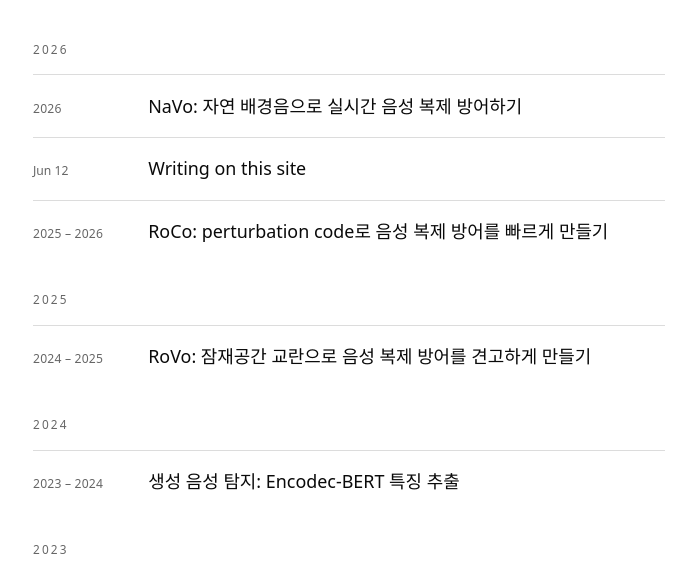
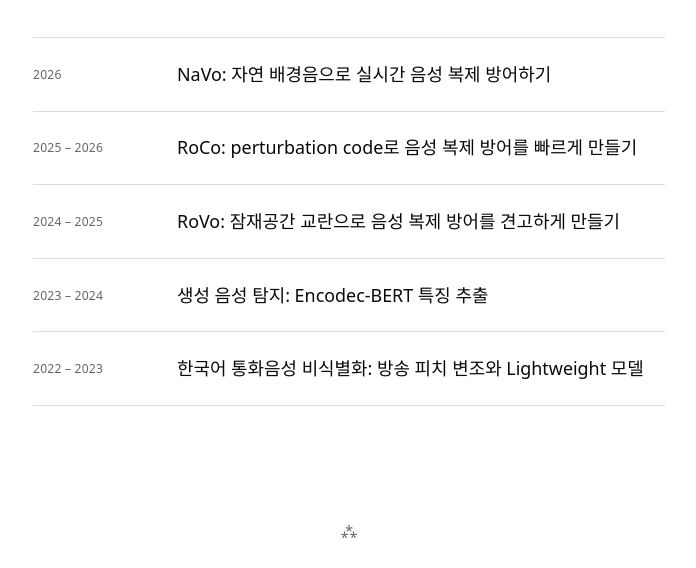
Before and after one commit to smerge0802/smerge0802.github.io, an Eleventy site: page src/writings.njk in a window 1280 px wide. Shown: the part 226-794 px from the top of the page, without its empty margins (291-987 px from the left). Built offline with nearby package versions, Linux system fonts and the light colour scheme; Eleventy itself is replaced by a stand-in of ours; files that its build step writes are made by us from their sources; a web font is replaced by a local one.

Commit message:
Simplify and align writings list

```diff
--- a/src/_includes/base.njk
+++ b/src/_includes/base.njk
@@ -18,7 +18,7 @@
       }
     })();
   </script>
-  <link rel="stylesheet" href="/css/style.css?v=20260720-typography">
+  <link rel="stylesheet" href="/css/style.css?v=20260720-writings-list">
 </head>
 <body>
   <a class="skip" href="#main">Skip to content</a>
--- a/src/css/style.css
+++ b/src/css/style.css
@@ -455,29 +455,24 @@
   list-style: none;
   margin: 2.5rem 0 0;
   padding: 0;
-}
-
-.post-year {
-  font-family: var(--mono);
-  font-size: 0.74rem;
-  letter-spacing: 0.18em;
-  color: var(--ink-faint);
-  margin-top: 2.6rem;
+  border-bottom: 1px solid var(--line);
 }
 
 .post-item {
   display: grid;
-  grid-template-columns: 6rem 1fr;
-  gap: 1.2rem;
-  align-items: baseline;
-  margin-top: 0.95rem;
-  padding-top: 0.95rem;
+  grid-template-columns: 7rem minmax(0, 1fr);
+  gap: 2rem;
+  align-items: center;
+  min-height: 4.6rem;
+  margin: 0;
+  padding: 1.15rem 0;
   border-top: 1px solid var(--line);
 }
 
 .post-date {
   font-family: var(--mono);
   font-size: 0.76rem;
+  line-height: 1.4;
   color: var(--ink-faint);
 }
 
@@ -488,6 +483,7 @@
 
 .post-link {
   font-size: 1.12rem;
+  line-height: 1.5;
   text-decoration: none;
   text-wrap: pretty;
   word-break: keep-all;
@@ -1083,8 +1079,11 @@
   }
 
   .post-item {
-    grid-template-columns: 1fr;
-    gap: 0.3rem;
+    grid-template-columns: 5.6rem minmax(0, 1fr);
+    gap: 0.9rem;
+    align-items: center;
+    min-height: 4.25rem;
+    padding: 1rem 0;
   }
 
   .post-link {
--- a/src/writings.njk
+++ b/src/writings.njk
@@ -6,14 +6,9 @@
 <section class="writings">
   <h1 class="page-title">Writings</h1>
 
-  {% set lastYear = 0 %}
   <ul class="post-list">
     {% for post in collections.posts %}
-      {% set postYear = post.date | year %}
-      {% if postYear != lastYear %}
-        {% set lastYear = postYear %}
-        <li class="post-year" aria-hidden="true">{{ postYear }}</li>
-      {% endif %}
+      {% if not post.data.hideFromWritings %}
       <li class="post-item">
         {% if post.data.period %}
         <span class="post-date post-period">{{ post.data.period }}</span>
@@ -22,6 +17,7 @@
         {% endif %}
         <a class="post-link" href="{{ post.url }}">{{ post.data.title }}</a>
       </li>
+      {% endif %}
     {% endfor %}
   </ul>
 
--- a/src/writings/2026-06-12-writing-on-this-site.md
+++ b/src/writings/2026-06-12-writing-on-this-site.md
@@ -1,6 +1,7 @@
 ---
 title: Writing on this site
 description: How posts work here — drop a markdown file in src/writings/ and push.
+hideFromWritings: true
 ---
 
 This post doubles as documentation. Every piece of writing on this site is a single
```
Also changed, not shown: scripts/check-research-writings.mjs (+20 -1 lines).
